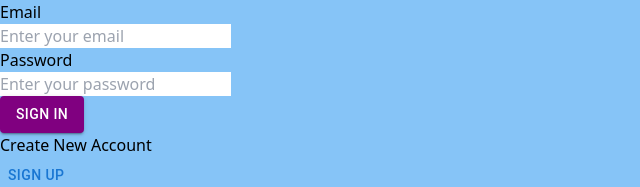
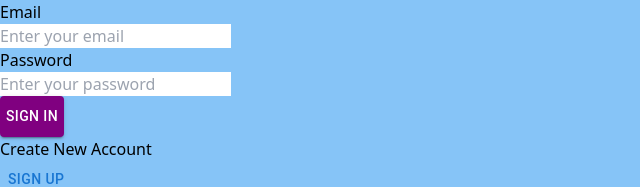
Before and after one commit to AyoubAnej/ChatApp-Frontend, a React (Vite) app: page /signin in a window 1280 px wide. Shown: the top 187 px of the page, without its empty margins (0-640 px from the left). Built offline with nearby package versions, Linux system fonts and the light colour scheme.

Commit message:
add snackbar

```diff
--- a/src/components/register/Signin.jsx
+++ b/src/components/register/Signin.jsx
@@ -1,17 +1,24 @@
-import { Button } from "@mui/material";
+import { Alert, Button, Snackbar } from "@mui/material";
 import React from "react";
 import { useState } from "react";
 import { useNavigate } from "react-router-dom";
 
 const Signin = () => {
+  const [openSnackBar, setOpenSnackBar] = useState(false);
   const navigate = useNavigate();
   const [inputData, setInputData] = useState({ email: "", password: "" });
 
-  const handleSubmit = () => {
+  const handleSubmit = (e) => {
+    e.preventdefault();
     console.log("submitting");
+    setOpenSnackBar(true);
   };
 
   const handleChange = () => {};
+
+  const handleSnackBarClose = () => {
+    setOpenSnackBar(false);
+  };
   return (
     <div>
       <div className="flex justify-center h-screen items-center">
@@ -37,14 +44,39 @@ const Signin = () => {
                 value={inputData.password}
               />
             </div>
-            <Button type="submit" sx={{bgcolor:"purple"}} className="w-full" variant="contained"> Sign In</Button>
+            <Button
+              type="submit"
+              sx={{ bgcolor: "purple", padding: ".5rem 0rem" }}
+              className="w-full"
+              variant="contained"
+            >
+              {" "}
+              Sign In
+            </Button>
           </form>
           <div className="flex space-x-3 items-center mt-5">
             <p className="m-0">Create New Account</p>
-            <Button variant="text" onClick={() => Navigate("/signup")}>Sign Up</Button>
+            <Button variant="text" onClick={() => navigate("/signup")}>
+              Sign Up
+            </Button>
           </div>
         </div>
       </div>
+      <Snackbar
+        open={openSnackBar}
+        autoHideDuration={6000}
+        onClose={handleSnackBarClose}
+        // message="Note archived"
+        // action={action}
+      >
+        <Alert
+          onClose={handleSnackBarClose}
+          severity="success"
+          sx={{ width: "100%" }}
+        >
+          This is a success message
+        </Alert>
+      </Snackbar>
     </div>
   );
 };
```
